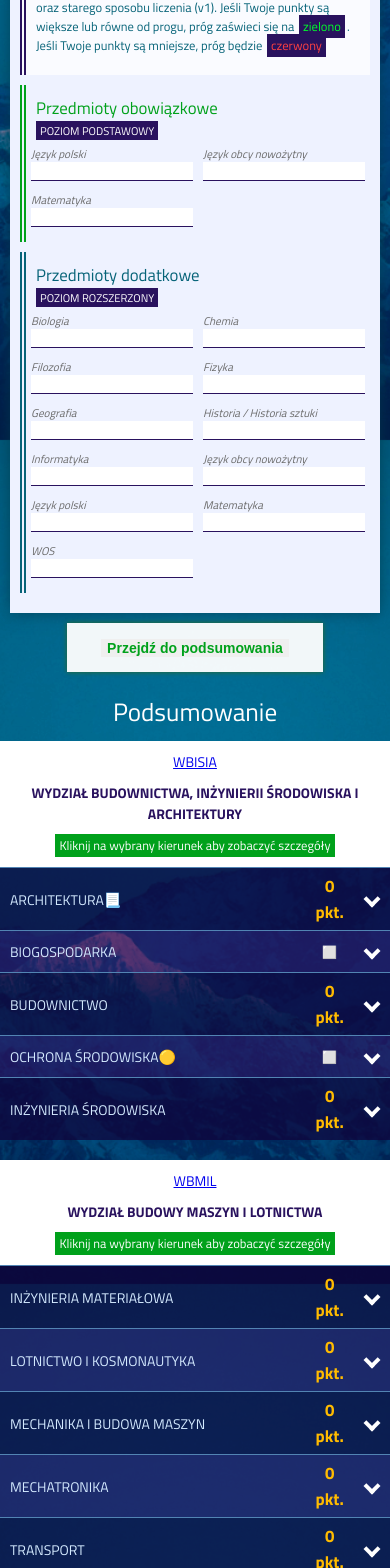
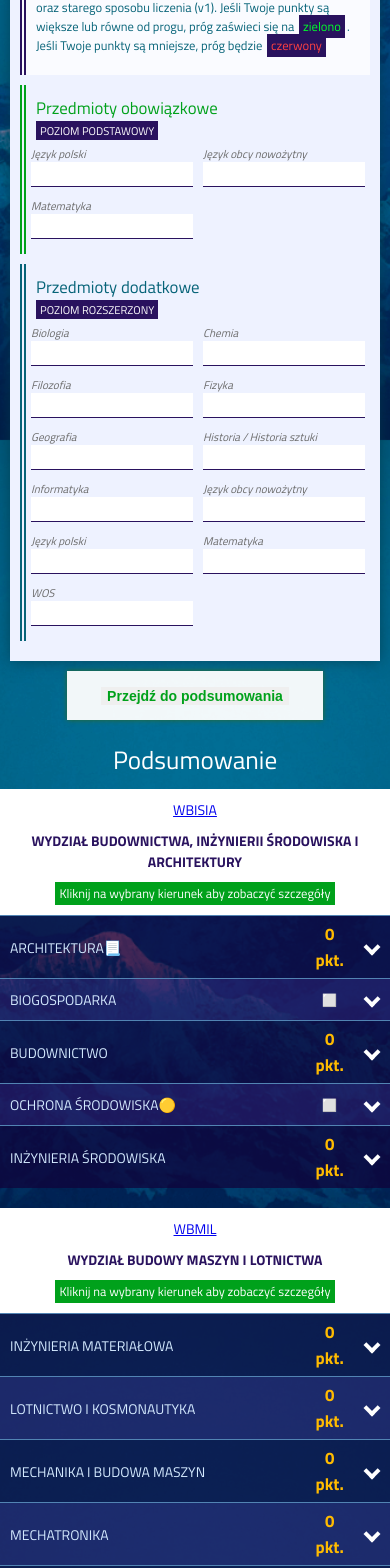
Before and after one commit to mwvabes/studies-calculator-improved, a React (Create React App) app: page / in a window 390 px wide. Shown: the part 404-1972 px from the top of the page. Built offline with nearby package versions, Linux system fonts and the light colour scheme; a web font is replaced by a local one.

Commit message:
Update calculator

```diff
--- a/src/App.js
+++ b/src/App.js
@@ -4,10 +4,8 @@ import InputMarks from './components/InputMarks';
 
 import './styles/reset.css'
 import './styles/global.css'
-import Summary from './components/Summary';
 import Instruction from './components/Instruction';
 import Footer from './components/Footer';
-import Quote from './components/Quote';
 
 export default class App extends React.Component {
 
@@ -41,7 +39,6 @@ export default class App extends React.Component {
 
           <Route exact path="/" >
             <InputMarks key="InputMarks" />
-            <Summary key="Summary" />
             <Instruction />
             <Footer />
           </Route>
--- a/src/components/Faculty.js
+++ b/src/components/Faculty.js
@@ -30,7 +30,7 @@ export default class Faculty extends React.Component {
           </div>
 
           <div className="Subjects">
-            {this.state.faculty.subjects.map((subject) => <Subject key={subject.subjectName} subject={subject} />)}
+            {this.state.faculty.subjects.map((subject) => <Subject key={subject.subjectName} subject={subject} yourPoints={this.props.yourPoints} />)}
           </div>
 
         </div>
--- a/src/components/InputMarks.js
+++ b/src/components/InputMarks.js
@@ -5,6 +5,7 @@ import './../styles/InputMarks.css'
 import './../styles/Corners.css'
 import Header from './Header'
 import Quote from './Quote';
+import Summary from './Summary';
 
 export default class InputMarks extends React.Component {
 
@@ -22,7 +23,6 @@ export default class InputMarks extends React.Component {
       newState[event.target.name] = event.target.value
       this.setState({newState})
       localStorage.setItem('yourPoints', JSON.stringify(newState))
-
 
     } else {
       event.target.value = event.target.value.substring(0,event.target.value.length-1)
@@ -188,6 +188,9 @@ export default class InputMarks extends React.Component {
           </form>
 
         </div>
+
+        <Summary key="Summary" yourPoints={this.state.yourPoints} />
+
       </>
     )
   }
--- a/src/components/Subject.js
+++ b/src/components/Subject.js
@@ -50,7 +50,8 @@ export default class Subject extends React.Component {
     },
     yourPointsv1: 1,
     yourPointsv2: 1,
-    usedSubjects: []
+    usedSubjects: [],
+    received: false
   }
 
   componentDidMount() {
@@ -58,11 +59,22 @@ export default class Subject extends React.Component {
       this.calculatePoints("v1")
       this.calculatePoints("v2")
     })
+
   }
 
-  getBestFromExtendedAndBasic(version, subExt) {
+  // componentWillReceiveProps() {
+  //   this.calculatePoints("v1", )
+  //   this.calculatePoints("v2", )
+  // }
 
-    let local = JSON.parse(localStorage.yourPoints)
+  componentWillReceiveProps() {
+    this.calculatePoints("v1", this.props.yourPoints)
+    this.calculatePoints("v2", this.props.yourPoints)
+  }
+
+  getBestFromExtendedAndBasic(version, subExt, local) {
+
+    //let local = JSON.parse(localStorage.yourPoints)
     let extendedOverall = subExt.multiplier * local[subExt.name]
     let basicOverall = 0
 
@@ -92,8 +104,7 @@ export default class Subject extends React.Component {
 
   }
 
-  calculatePoints(version) {
-
+  calculatePoints(version, local = JSON.parse(localStorage.yourPoints)) {
     let overall = 0;
     let used = []
 
@@ -103,10 +114,10 @@ export default class Subject extends React.Component {
 
       if (Array.isArray(sub)) {
         for (let subArrElem of sub) {
-          subCalculation = this.getBestFromExtendedAndBasic(version, subArrElem)
+          subCalculation = this.getBestFromExtendedAndBasic(version, subArrElem, local)
         }
       } else {
-        subCalculation = this.getBestFromExtendedAndBasic(version, sub)
+        subCalculation = this.getBestFromExtendedAndBasic(version, sub, local)
       }
 
       overall += subCalculation.overall;
@@ -149,7 +160,6 @@ export default class Subject extends React.Component {
 
 
   render() {
-
     return (
 
       <>
--- a/src/components/Summary.js
+++ b/src/components/Summary.js
@@ -13,7 +13,7 @@ export default class Summary extends React.Component {
       <>
         <div className="Summary">
           <h1>Podsumowanie</h1>
-          {data.map((faculty) => <Faculty key={faculty.shortcutName} faculty={faculty} />)}
+          {data.map((faculty) => <Faculty key={faculty.shortcutName} faculty={faculty} yourPoints={this.props.yourPoints} />)}
         </div>
 
       </>
--- a/src/components/WhatToMark.js
+++ b/src/components/WhatToMark.js
@@ -41,7 +41,6 @@ export default class WhatToMark extends React.Component {
 
   componentDidMount() {
     this.setState({ points: this.props.whatToMark })
-    console.log(this.state)
   }
 
   render() {
@@ -55,10 +54,24 @@ export default class WhatToMark extends React.Component {
 
               {this.state.points.calculationBasic.map((subject) => {
                 if (Array.isArray(subject)) {
+                  let names = []
+                  for (let subEl of subject) {
+                    names.push(this.state.voc[subEl.name])
+                  }
+                  names = names.join(" / ")
+                  return (
 
+                    <div className="WhatToMarkRow" key={subject[0].name + "wtmArrB"}>
+                    <p className="WhatToMarkName">
+                      {names}
+                      </p>
+                      <p className="WhatToMarkMultiplier">{subject[0].multiplier}</p>
+                    </div>
+
+                  )
                 } else {
                   return (
-                    <div className="WhatToMarkRow">
+                    <div className="WhatToMarkRow" key={subject.name + "wtmB"}>
                       <p className="WhatToMarkName">{this.state.voc[subject.name]}</p>
                       <p className="WhatToMarkMultiplier">{subject.multiplier}</p>
                     </div>)
@@ -70,10 +83,27 @@ export default class WhatToMark extends React.Component {
             <div className="WhatToMarkLevelExtended">
               {this.state.points.calculationExtended.map((subject) => {
                 if (Array.isArray(subject)) {
+                  // let names = subject.map((subElem) => {
+                  //   {this.state.voc[subElem.name]}
+                  // })
+                  let names = []
+                  for (let subEl of subject) {
+                    names.push(this.state.voc[subEl.name])
+                  }
+                  names = names.join(" / ")
+                  return (
 
+                    <div className="WhatToMarkRow" key={subject[0].name + "wtmArrE"}>
+                    <p className="WhatToMarkName">
+                      {names}
+                      </p>
+                      <p className="WhatToMarkMultiplier">{subject[0].multiplier}</p>
+                    </div>
+
+                  )
                 } else {
                   return (
-                    <div className="WhatToMarkRow">
+                    <div className="WhatToMarkRow" key={subject.name + "wtmE"}>
                       <p className="WhatToMarkName">{this.state.voc[subject.name]}</p>
                       <p className="WhatToMarkMultiplier">{subject.multiplier}</p>
                     </div>)
--- a/src/styles/Header.css
+++ b/src/styles/Header.css
@@ -78,7 +78,7 @@
   .navToggle ~ ul {
     display: none;
     position: absolute;
-    top: 64px;
+    top: 75px;
     left: 0;
     right: 0;
     -webkit-box-orient: vertical;
--- a/src/styles/Header.scss
+++ b/src/styles/Header.scss
@@ -59,7 +59,7 @@ $maxWidth: 1200px;
   .navToggle ~ ul {
     display: none;
     position: absolute;
-    top: 64px;
+    top: 75px;
     left: 0;
     right: 0;
     flex-direction: column;
--- a/src/styles/InputMarks.css
+++ b/src/styles/InputMarks.css
@@ -205,7 +205,7 @@
 .SingleInput input {
   padding: 2px;
   color: #1f5e12;
-  font-size: .9rem;
+  font-size: 1rem;
   font-weight: bold;
   border: 0px;
   border-bottom: 1px solid #29125e;
@@ -277,6 +277,9 @@
 }
 
 @media screen and (max-width: 1220px) {
+  .SingleInput input {
+    font-size: 1.2rem;
+  }
   .InputMarksCardBorders {
     width: 100%;
     margin: 0px auto;
--- a/src/styles/InputMarks.scss
+++ b/src/styles/InputMarks.scss
@@ -145,7 +145,7 @@ $maxWidth: 1200px;
 .SingleInput input {
   padding: 2px;
   color: #1f5e12;
-  font-size: .9rem;
+  font-size: 1rem;
   font-weight: bold;
   border: 0px;
   border-bottom: 1px solid #29125e;
@@ -202,6 +202,10 @@ $maxWidth: 1200px;
 
 @media screen and (max-width: $maxWidth + 20px) {
 
+  .SingleInput input {
+    font-size: 1.2rem;
+  }
+
   .InputMarksCardBorders {
     width: 100%;
     margin: 0px auto;
```
Also changed, not shown: 1 other file (tests, documents, lock files or other folders).
